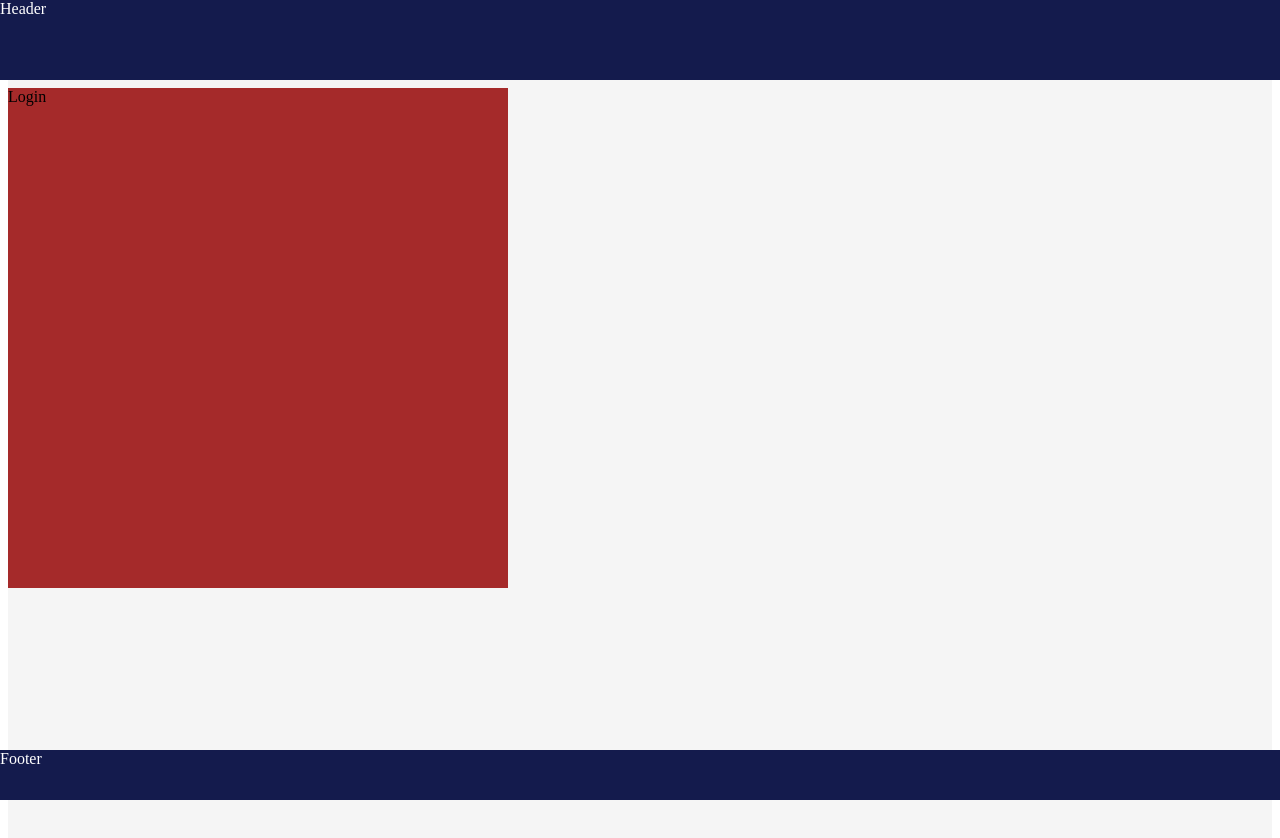
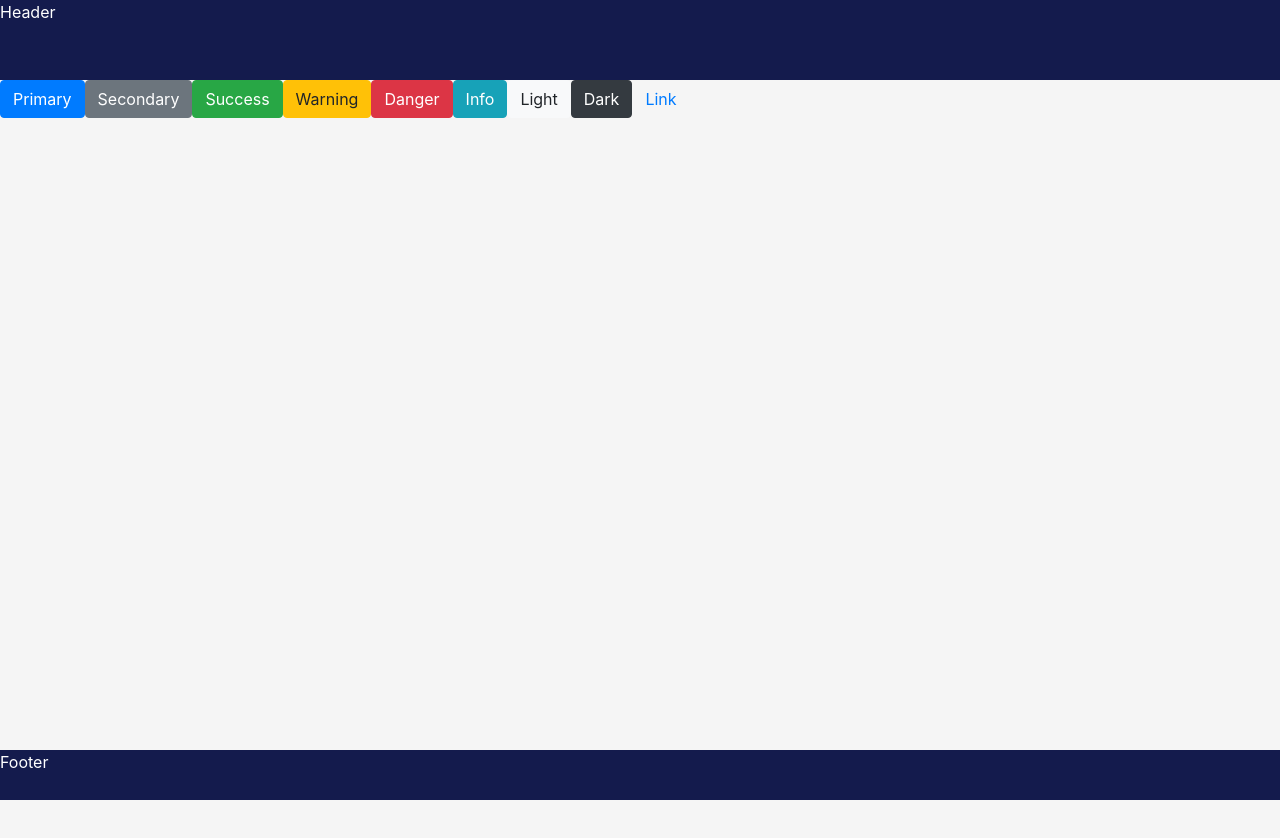
Before and after one commit to Marcovillalva/BEDU-DAY, a React (Create React App) app: page / in a window 1280 px wide. Shown: the top 838 px of the page. Built offline with nearby package versions, Linux system fonts and the light colour scheme.

Commit message:
intento agregar un login de bootstrap y solo agrego unos botones

```diff
--- a/src/App.js
+++ b/src/App.js
@@ -1,11 +1,18 @@
 import React from 'react';
 import Layout from './components/Layout/Index';
+import 'bootstrap/dist/css/bootstrap.min.css';
 
 
 function App() {
   return (
     <div >
       <Layout/>
+                  <link
+              rel="stylesheet"
+              href="https://maxcdn.bootstrapcdn.com/bootstrap/4.3.1/css/bootstrap.min.css"
+              integrity="sha384-ggOyR0iXCbMQv3Xipma34MD+dH/1fQ784/j6cY/iJTQUOhcWr7x9JvoRxT2MZw1T"
+              crossorigin="anonymous"
+                  />
     </div>
   );
 }
--- a/src/assets/Login.css
+++ b/src/assets/Login.css
@@ -3,7 +3,6 @@
   flex-wrap: wrap;
   margin: 80px 0px 0px 0px;
   left: 0;
-  width: 500px;
-  height: 500px;
-  background-color: brown;
+  width: 100%;
+  height: 100px;
   color: black; }
--- a/src/assets/Login.scss
+++ b/src/assets/Login.scss
@@ -4,8 +4,8 @@
     margin: 80px 0px 0px 0px;
     left: 0;
     // padding: 0;
-    width: 500px;
-    height:500px;
-    background-color: brown;
+    width: 100%;
+    height:100px;
+    // background-color: brown;
     color: black;
 }
--- a/src/assets/Styles.css
+++ b/src/assets/Styles.css
@@ -32,7 +32,6 @@
   flex-wrap: wrap;
   margin: 80px 0px 0px 0px;
   left: 0;
-  width: 500px;
-  height: 500px;
-  background-color: brown;
+  width: 100%;
+  height: 100px;
   color: black; }
--- a/src/components/Layout/Index.js
+++ b/src/components/Layout/Index.js
@@ -2,6 +2,7 @@ import React, { Component } from 'react'
 import Footer from './Footer';
 import Header from './Header';
 import Login from './Login';
+
 
 
 
--- a/src/components/Layout/Login.js
+++ b/src/components/Layout/Login.js
@@ -1,4 +1,5 @@
 import React, {Component} from 'react';
+import Button from 'react-bootstrap/Button';
 
 
 
@@ -6,7 +7,21 @@ class Login extends Component {
     render() {
         return (
             <div className="loginCont">
-            Login
+
+                                    <div>
+
+                                    <Button variant="primary">Primary</Button>
+                                    <Button variant="secondary">Secondary</Button>
+                                    <Button variant="success">Success</Button>
+                                    <Button variant="warning">Warning</Button>
+                                    <Button variant="danger">Danger</Button>
+                                    <Button variant="info">Info</Button>
+                                    <Button variant="light">Light</Button>
+                                    <Button variant="dark">Dark</Button>
+                                    <Button variant="link">Link</Button>
+
+                                    </div>
+
             </div>
         );
     }
```
